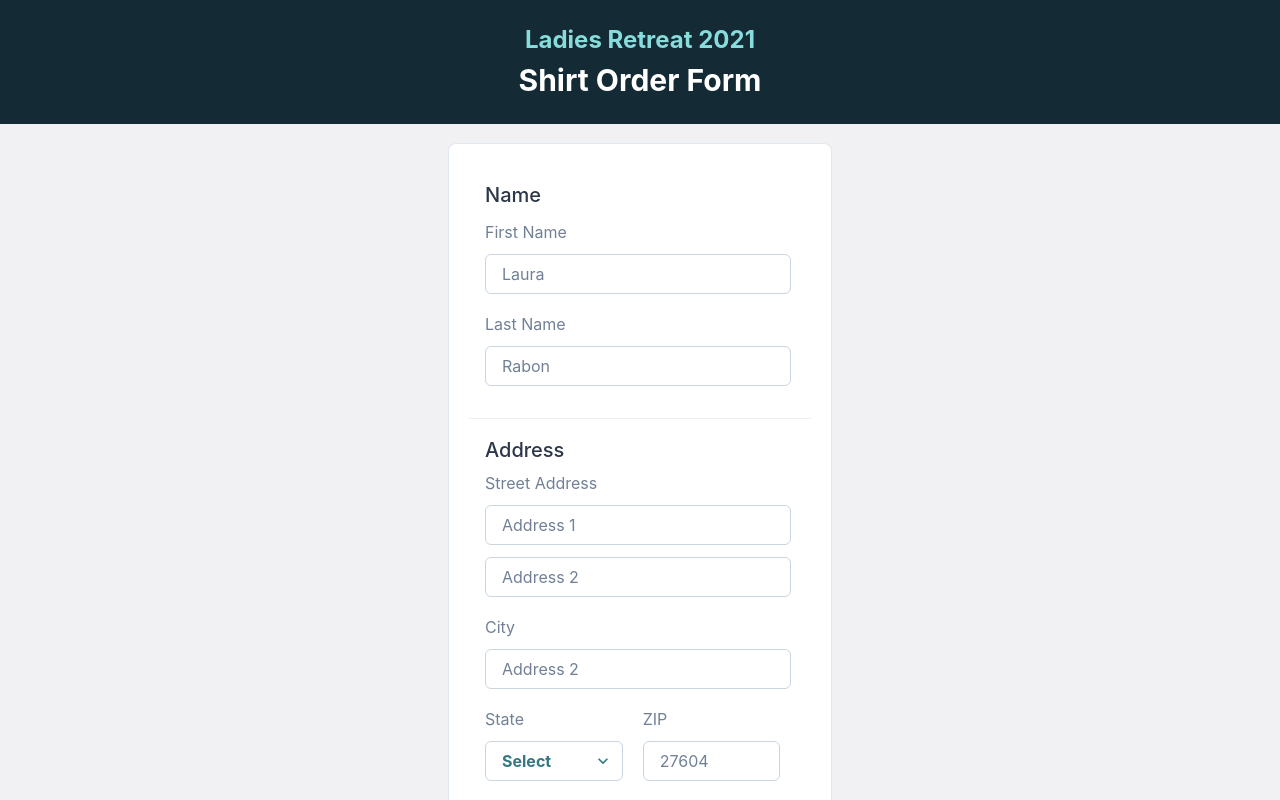
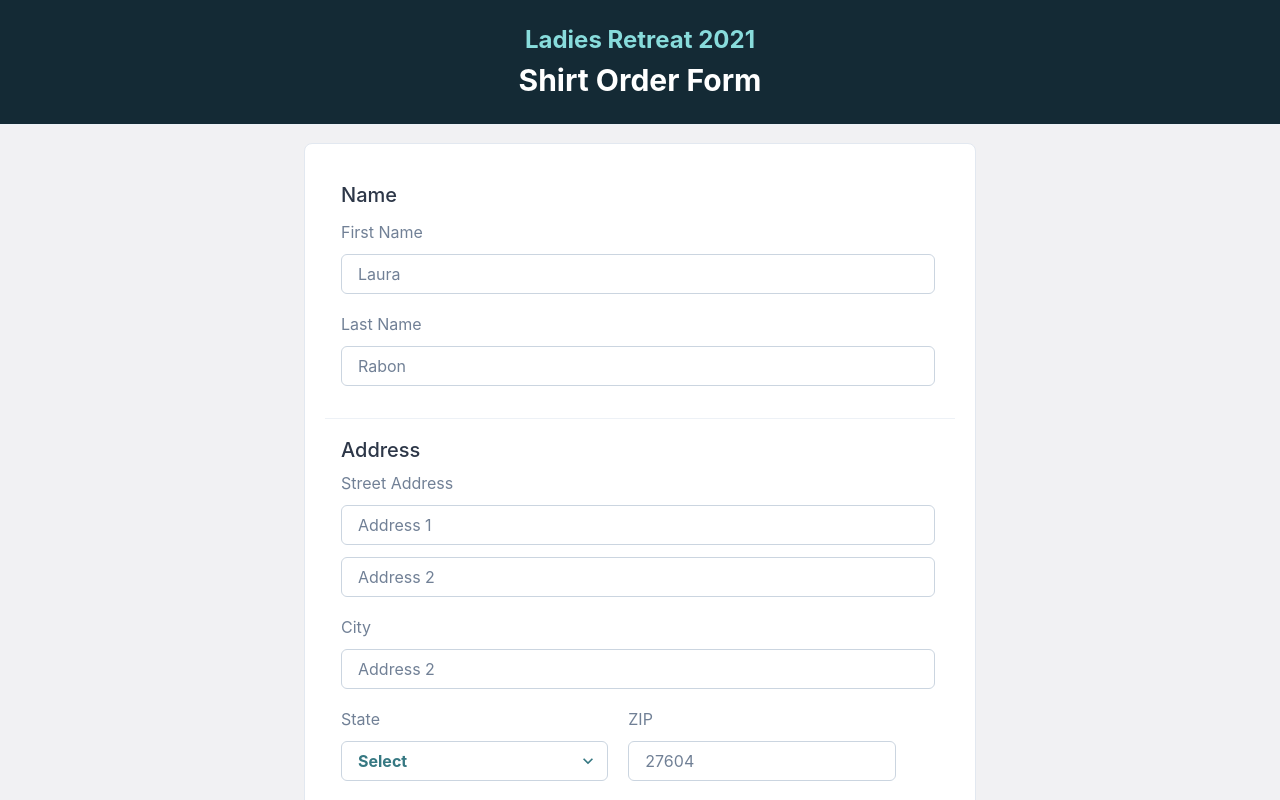
Before and after one commit to AbreuOliver/tshirt-order-form, a React (Create React App) app: page / in a window 1280 px wide. Shown: the top 800 px of the page. Built offline with nearby package versions, Linux system fonts and the light colour scheme.

Commit message:
made form wider

```diff
--- a/src/App.js
+++ b/src/App.js
@@ -130,11 +130,14 @@ export default class App extends React.Component {
 					backgroundColor="#f1f1f3"
 					color="gray.700"
 				>
-					<Center>
+					<Center
+						// border="2px"
+						// borderColor="purple.600"
+					>
 					<FormControl p={2}>
 					<Box
 						p={5}
-						maxW="sm"
+						maxW="2xl"
 						borderWidth="1px"
 						borderRadius="lg"
 						overflow="hidden"
```
